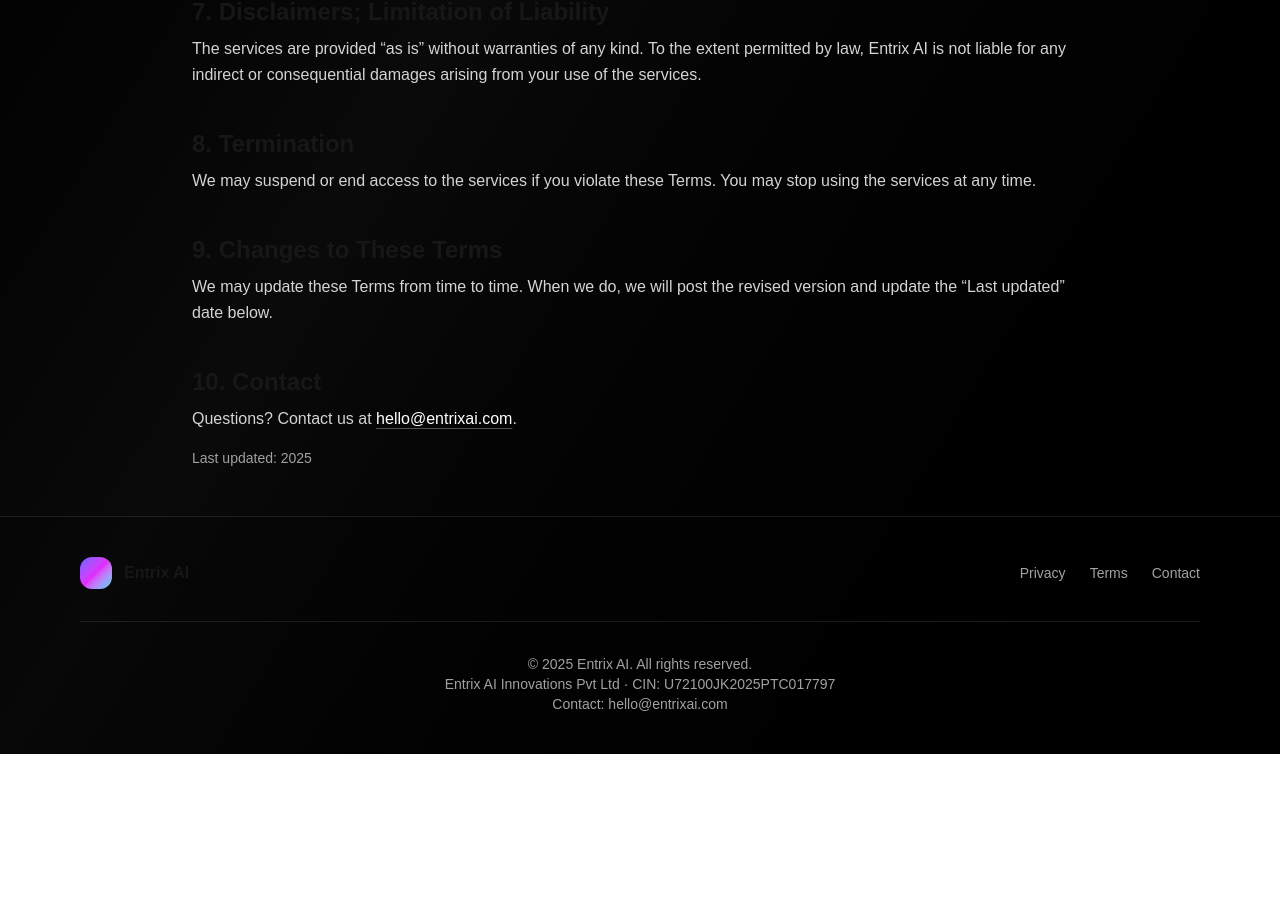
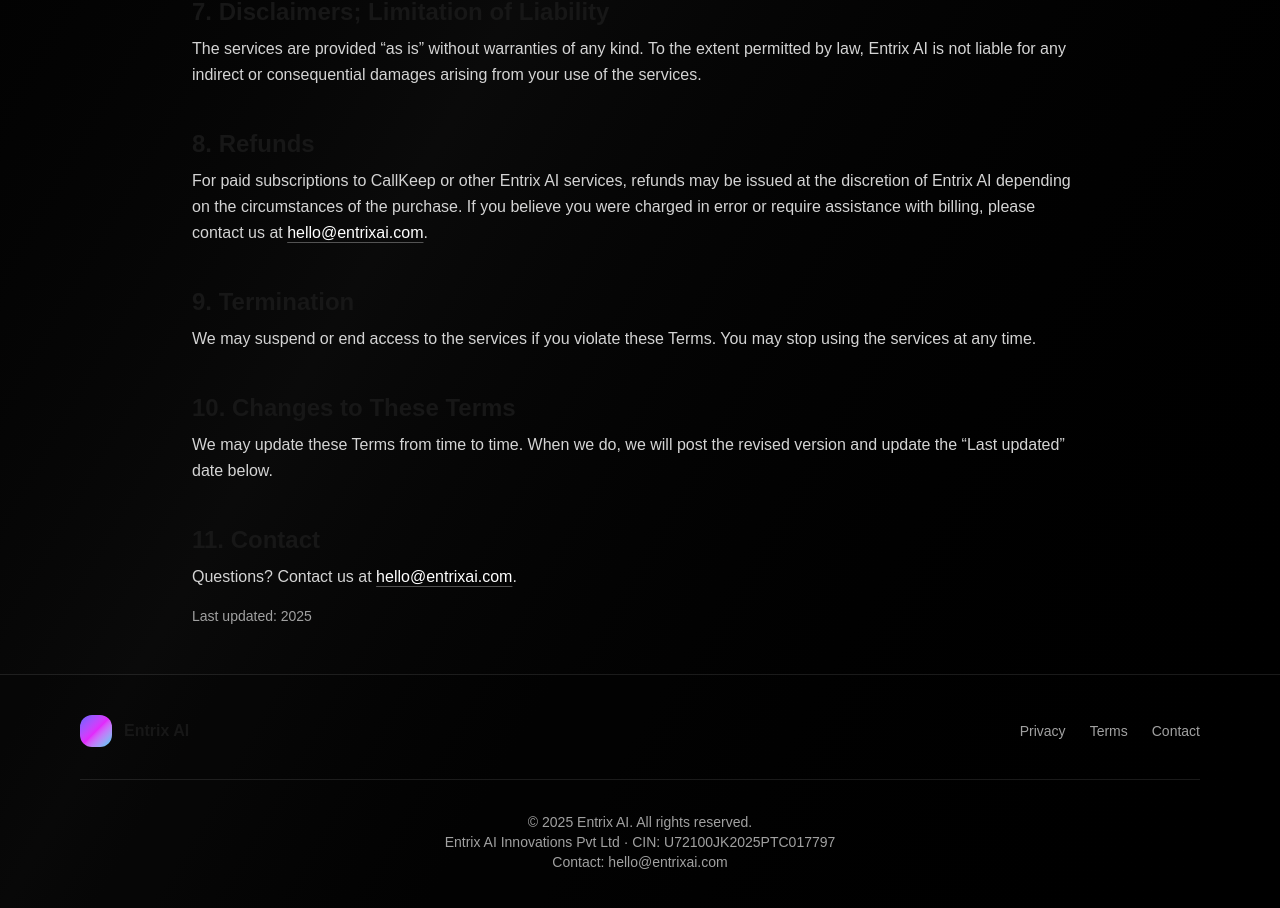
Before and after one commit to Entrix-AI-Innovations-Pvt-Ltd/entrixai-site, a Next.js app: page /terms in a window 1280 px wide. Shown: the part 1334-2242 px from the top of the page. Before the commit the page ends 2088 px from the top, so only its background shows below. Built offline with nearby package versions, Linux system fonts and the light colour scheme.

Commit message:
add refunds section to terms

```diff
--- a/app/terms/page.tsx
+++ b/app/terms/page.tsx
@@ -102,9 +102,27 @@
             </p>
           </section>
 
+          {/* Refunds */}
+          <section>
+            <h2 className="text-2xl font-semibold mb-2">8. Refunds</h2>
+            <p className="text-neutral-300 leading-relaxed">
+              For paid subscriptions to CallKeep or other Entrix AI services, refunds may be issued
+              at the discretion of Entrix AI depending on the circumstances of the purchase. If you
+              believe you were charged in error or require assistance with billing, please contact
+              us at{' '}
+              <a
+                href="mailto:hello@entrixai.com"
+                className="text-white underline decoration-white/30 underline-offset-4 hover:decoration-white"
+              >
+                hello@entrixai.com
+              </a>
+              .
+            </p>
+          </section>
+
           {/* Termination */}
           <section>
-            <h2 className="text-2xl font-semibold mb-2">8. Termination</h2>
+            <h2 className="text-2xl font-semibold mb-2">9. Termination</h2>
             <p className="text-neutral-300 leading-relaxed">
               We may suspend or end access to the services if you violate these Terms. You may stop
               using the services at any time.
@@ -113,7 +131,7 @@
 
           {/* Changes */}
           <section>
-            <h2 className="text-2xl font-semibold mb-2">9. Changes to These Terms</h2>
+            <h2 className="text-2xl font-semibold mb-2">10. Changes to These Terms</h2>
             <p className="text-neutral-300 leading-relaxed">
               We may update these Terms from time to time. When we do, we will post the revised
               version and update the “Last updated” date below.
@@ -122,7 +140,7 @@
 
           {/* Contact */}
           <section>
-            <h2 className="text-2xl font-semibold mb-2">10. Contact</h2>
+            <h2 className="text-2xl font-semibold mb-2">11. Contact</h2>
             <p className="text-neutral-300 leading-relaxed">
               Questions? Contact us at{' '}
               <a
```
